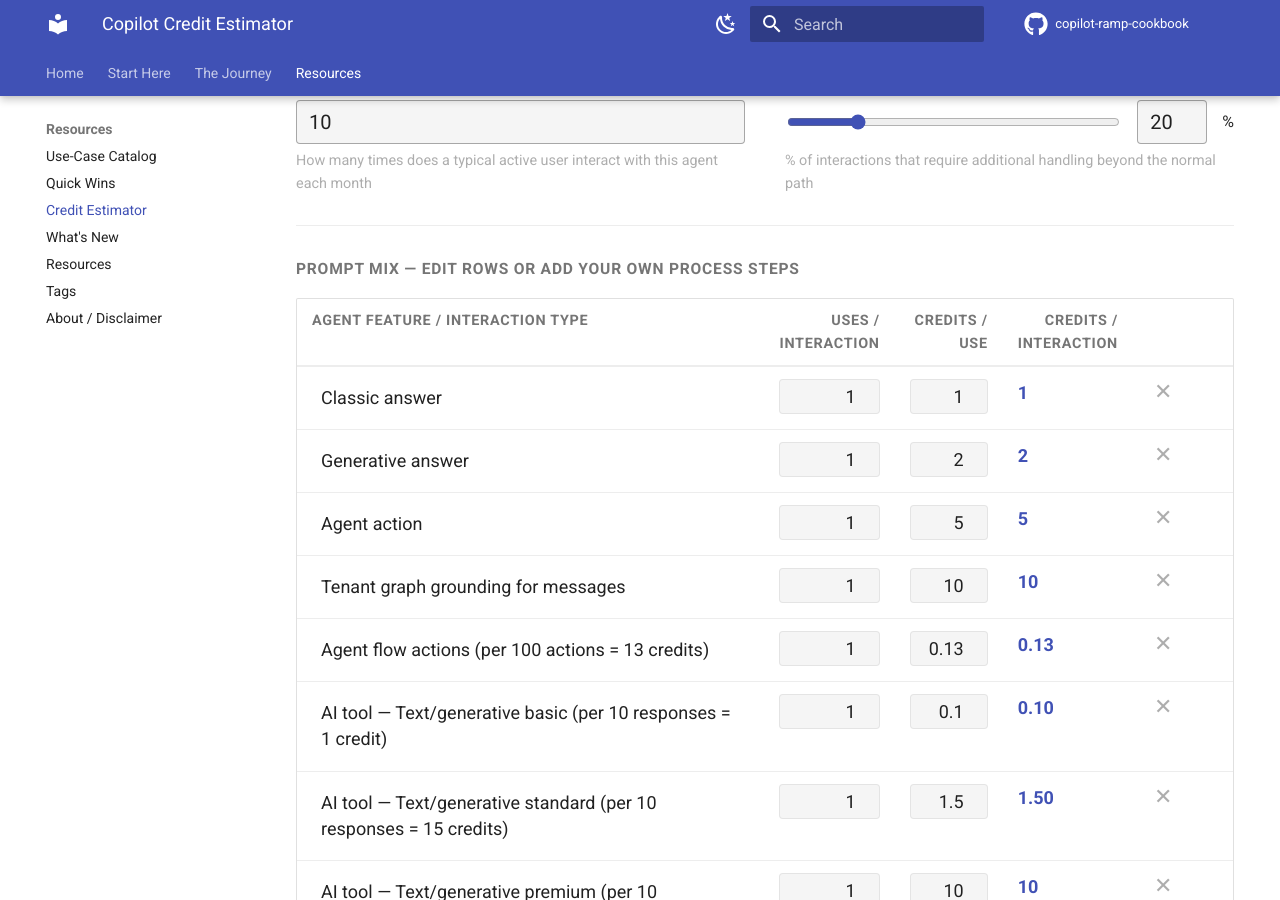
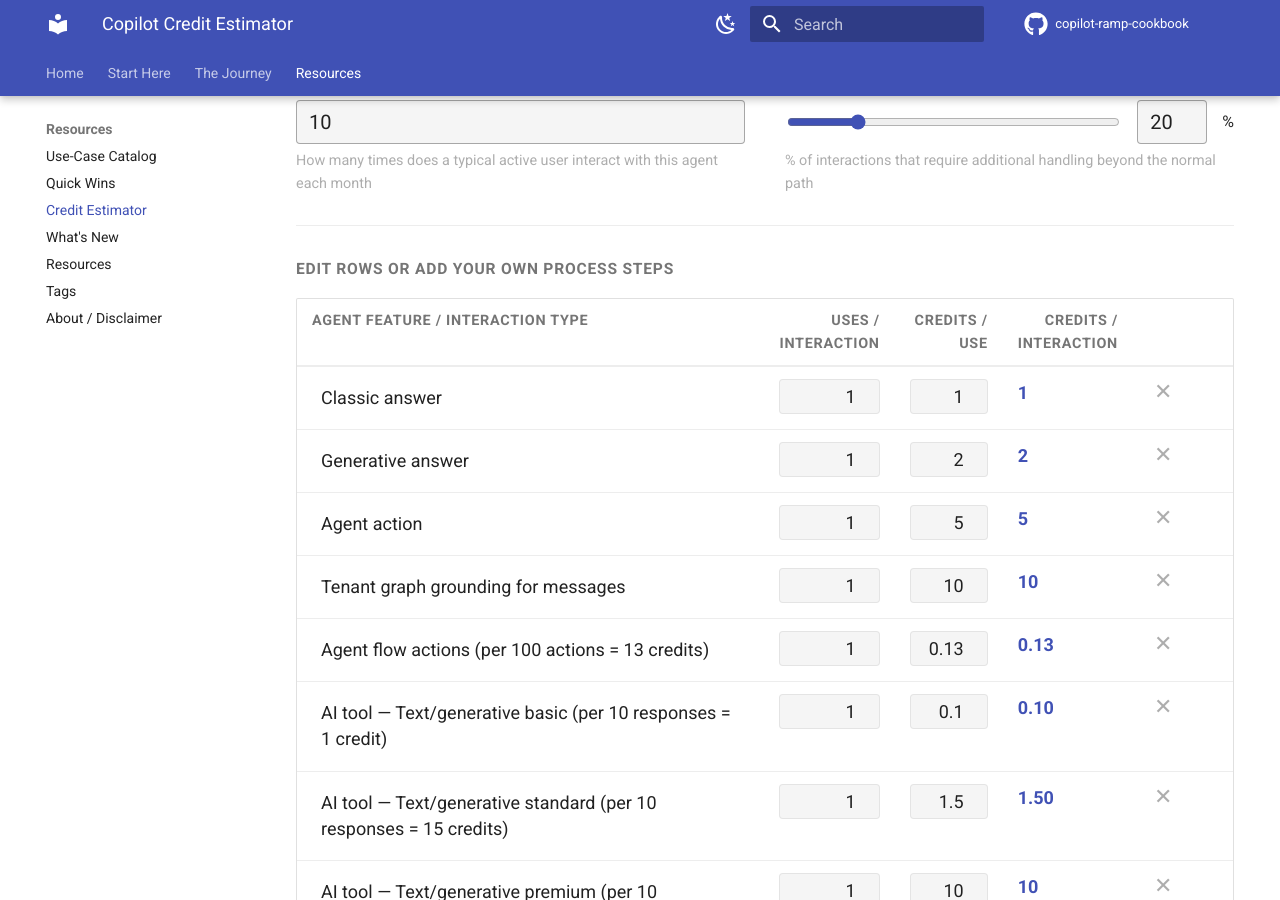
Before and after one commit to MawellGlass/copilot-ramp-cookbook, an MkDocs documentation site: the page built from docs/credit-estimator.md, in a window 1280 px wide and 900 px high, scrolled down 1102 px. Built offline with MkDocs 1.6.1 and Material for MkDocs 9.7.7, drawn with Linux system fonts in a browser that asks for light colours; comment, search, counter and statistics services are not loaded.

Commit message:
Credit estimator: simplify table section label

```diff
--- a/docs/credit-estimator.md
+++ b/docs/credit-estimator.md
@@ -228,7 +228,7 @@
 <hr class="calc-divider">
 
 <!-- ── Prompt table ── -->
-<div class="section-label">Prompt mix — edit rows or add your own process steps</div>
+<div class="section-label">Edit rows or add your own process steps</div>
 
 <div class="prompt-table-wrap">
   <table id="prompt-table">
```
